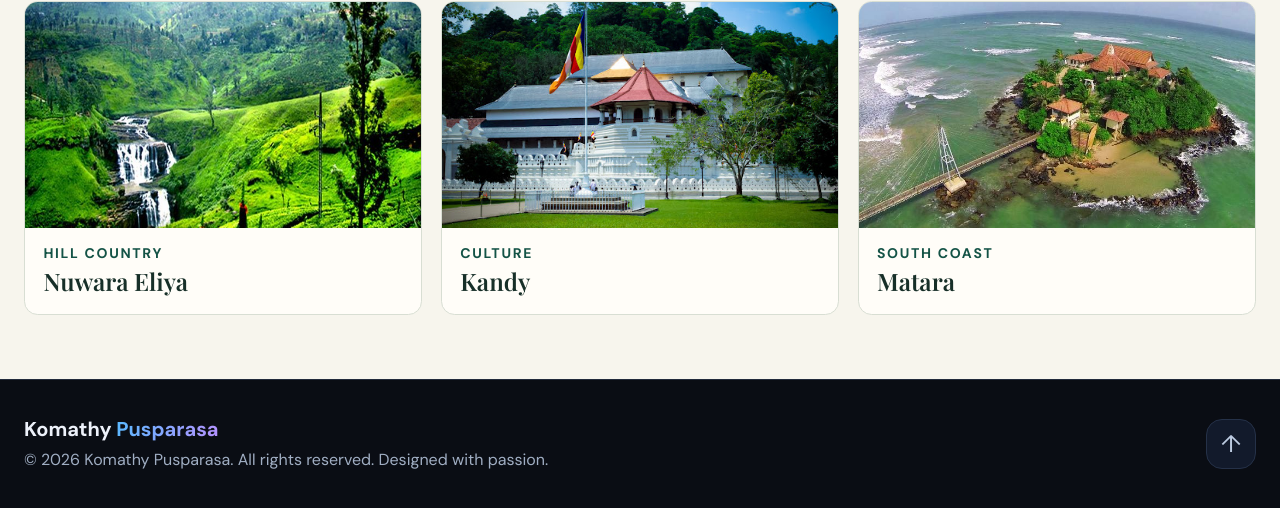
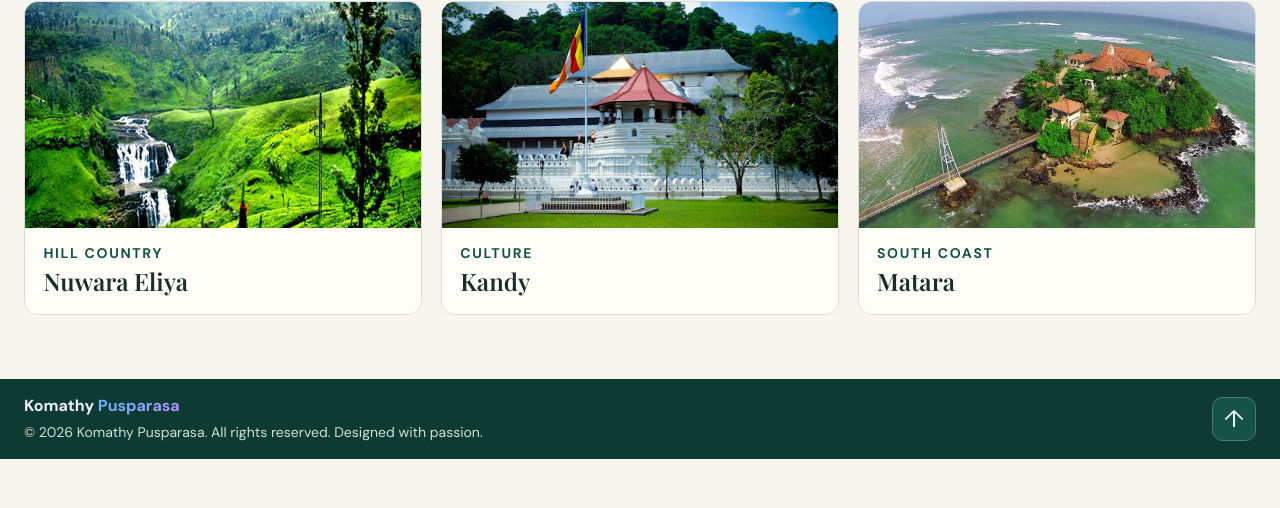
Before and after one commit to KoMa19960925/Tourism-Website, a plain HTML site: page index.html in a window 1280 px wide. Shown: the part 769-1277 px from the top of the page. After the commit the page ends 1228 px from the top, so only its background shows below. Drawn offline with nearby package versions, Linux system fonts and the light colour scheme; a web font is replaced by a local one.

Commit message:
Updated Tourism Website

```diff
--- a/index.html
+++ b/index.html
@@ -4,7 +4,7 @@
     <meta charset="UTF-8">
     <meta name="viewport" content="width=device-width, initial-scale=1.0">
     <title>Explore the island | Discover Sri Lanka</title>
-    <link rel="stylesheet" href="style.css?v=2">
+    <link rel="stylesheet" href="style.css?v=3">
     <script src="script1.js" defer></script>
 </head>
 <body>
--- a/style.css
+++ b/style.css
@@ -167,34 +167,33 @@ label + input, label > input { margin-top: 0.35rem; }
 #tasks span { overflow-wrap: anywhere; }
 #tasks button { padding: 0.4rem 0.65rem; border: 1px solid var(--line); border-radius: 0.4rem; color: var(--green); background: var(--paper); }
 .site-footer {
-    border-top: 1px solid #212a3b;
-    background: #0a0d14;
+    background: var(--dark-green);
     color: #edf1fa;
 }
-.footer-inner { min-height: 8rem; padding-block: 1.5rem; }
-.footer-name { font-size: 1.25rem; font-weight: 700; }
+.footer-inner { min-height: 5rem; padding-block: 0.8rem; }
+.footer-name { font-size: 1rem; font-weight: 700; }
 .footer-name span {
     color: #83aaff;
     background: linear-gradient(105deg, #59b9ff, #b691ff);
     background-clip: text;
     -webkit-text-fill-color: transparent;
 }
-.footer-copyright { margin-top: 0.35rem; color: #a0aec3; line-height: 1.5; }
+.footer-copyright { margin-top: 0.35rem; color: #d0e1db; font-size: 0.875rem; line-height: 1.5; }
 .back-to-top {
     display: grid;
     flex-shrink: 0;
     place-items: center;
-    width: 3.125rem;
-    height: 3.125rem;
-    border: 1px solid #253148;
-    border-radius: 1rem;
-    background: #121a2b;
-    color: #bbcae0;
+    width: 2.75rem;
+    height: 2.75rem;
+    border: 1px solid #547b71;
+    border-radius: 0.65rem;
+    background: var(--green);
+    color: #edf1fa;
     font-size: 1.5rem;
     line-height: 1;
     text-decoration: none;
 }
-.back-to-top:hover { border-color: #6c92cb; color: white; }
+.back-to-top:hover { border-color: #a1c1b7; color: white; }
 
 @media (max-width: 52rem) {
     .container { width: min(100% - 2rem, 80rem); }
```
Also changed, not shown: About.html (+1 -1 lines), Contact.html (+1 -1 lines), To_dolist.html (+1 -1 lines), informaction.html (+1 -1 lines), place.html (+1 -1 lines).
